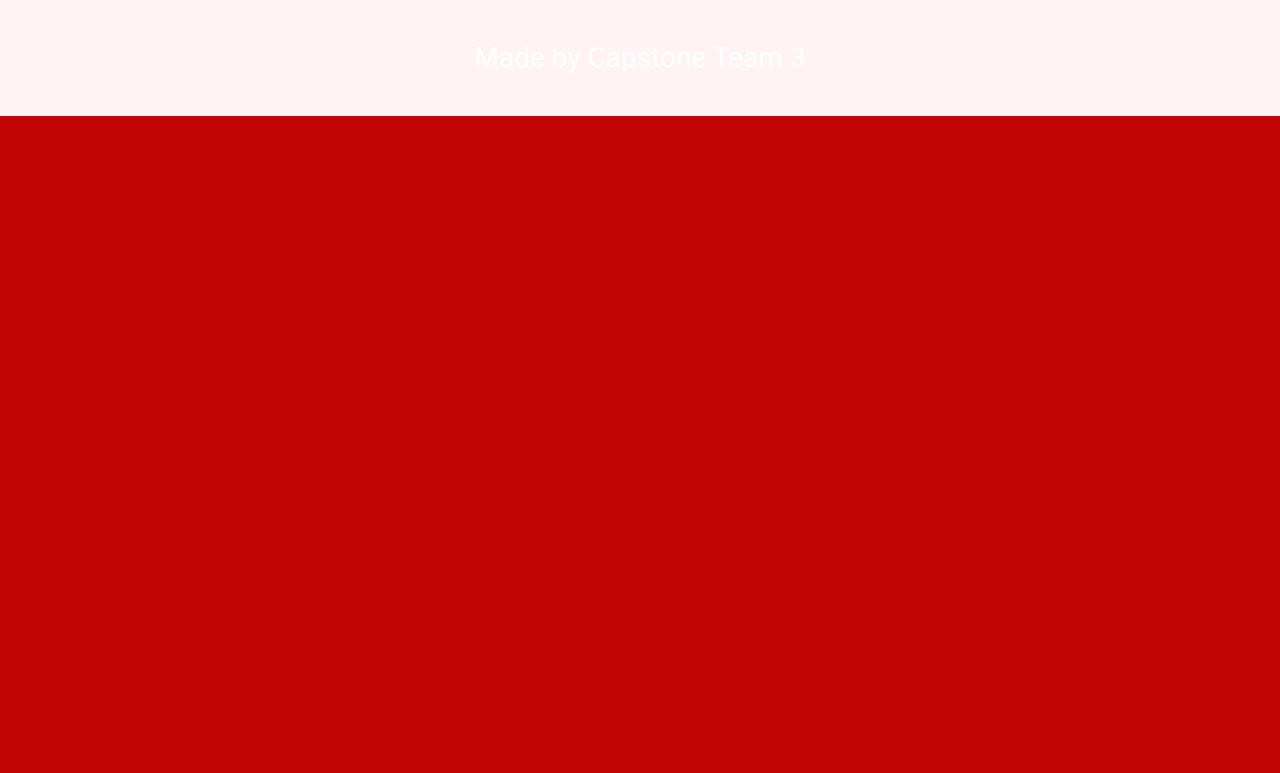
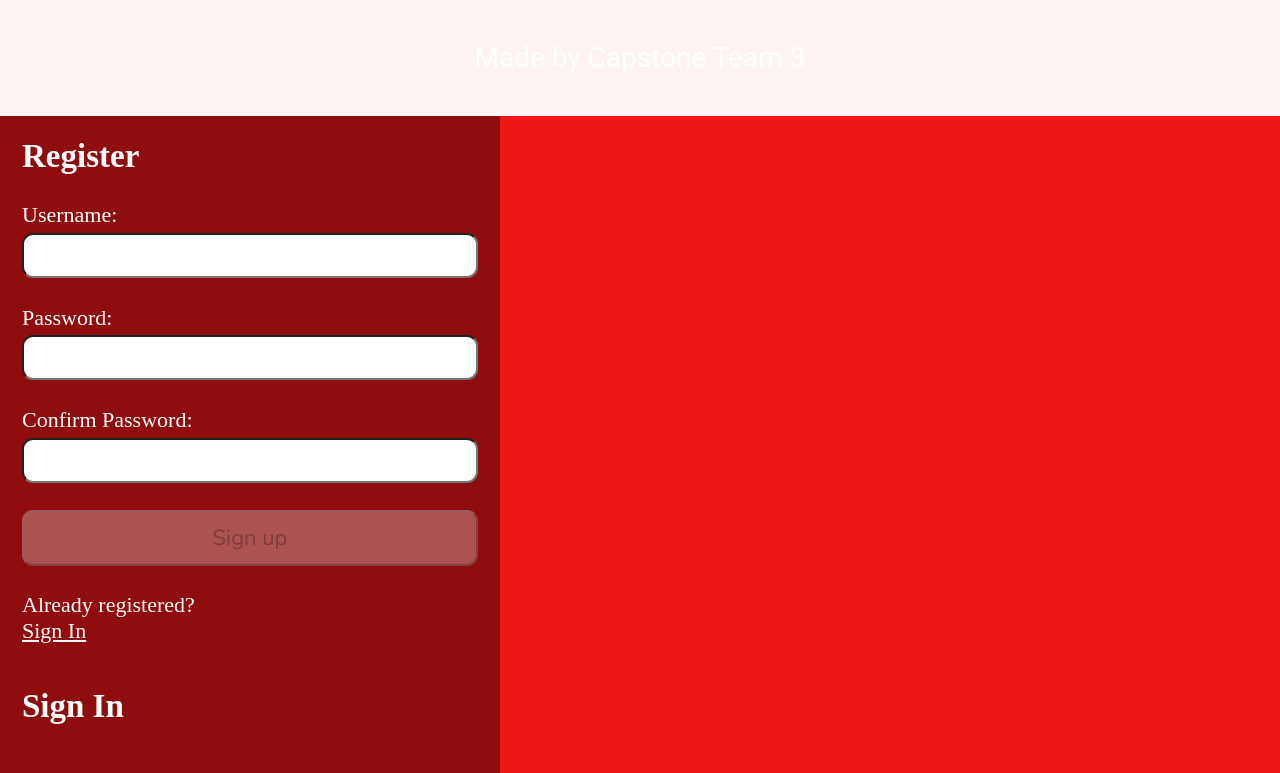
Before and after one commit to hailley-kane/Capstone_Project, a React (Create React App) app: page /exercise/1 in a window 1280 px wide. Shown: the part 259-1032 px from the top of the page. Before the commit the page ends 832 px from the top, so only its background shows below. Built offline with nearby package versions, Linux system fonts and the light colour scheme.

Commit message:
Update App.js
Added the register and login page to the main page just to double check if they worked

```diff
--- a/src/App.js
+++ b/src/App.js
@@ -18,7 +18,11 @@ const App = () => {
               <Route path='/exercise/:id' element={<ExerciseDetail />}/>
           </Routes>
           <Footer />
+          <Register/>
+          <Login/>
     </Box>
+
+
   )
 }
 
--- a/src/pages/index.css
+++ b/src/pages/index.css
@@ -14,7 +14,7 @@ html {
 
 body {
     min-height: 100vh;
-    background-color: rgb(195, 4, 4);
+    background-color: rgb(239, 22, 22);
 }
 
 .App {
@@ -34,7 +34,7 @@ section {
     flex-direction: column;
     justify-content: flex-start;
     padding: 1rem;
-    background-color: rgba(23, 22, 22, 0.4);
+    background-color: rgba(0, 0, 0, 0.4);
 }
 
 form {
```
